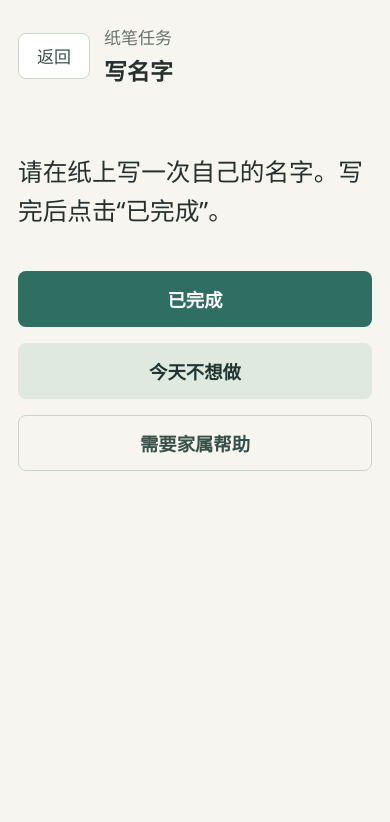
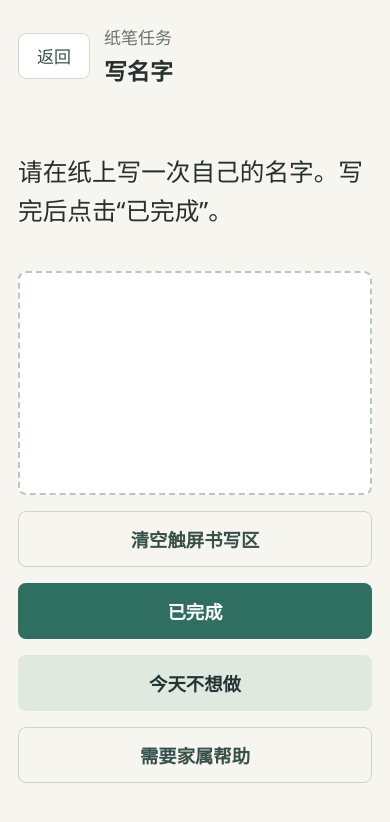
Before and after one commit to zouyu8377-coder/cognitive-training-assistant, a Vue app: page /writing in a window 390 px wide. Shown: the top 822 px of the page. Built offline with nearby package versions, Linux system fonts and the light colour scheme.

Commit message:
polish mobile UI and README

```diff
--- a/src/pages/NumberConnectPage.vue
+++ b/src/pages/NumberConnectPage.vue
@@ -38,11 +38,26 @@ const wrongClicks = ref(0);
 const startedAt = Date.now();
 const hint = ref('请先点击 1。');
 
+function shuffledPositions(count: number) {
+  const columns = count <= 5 ? 2 : count <= 10 ? 3 : 4;
+  const rows = Math.ceil(count / columns);
+  const positions = Array.from({ length: count }, (_, index) => {
+    const column = index % columns;
+    const row = Math.floor(index / columns);
+    return {
+      x: ((column + 0.5) / columns) * 86 + 7 + (Math.random() - 0.5) * 5,
+      y: ((row + 0.5) / rows) * 82 + 8 + (Math.random() - 0.5) * 5,
+    };
+  });
+  return positions.sort(() => Math.random() - 0.5);
+}
+
+const positions = shuffledPositions(level);
 const dots = ref<NumberDot[]>(
   Array.from({ length: level }, (_, index) => ({
     value: index + 1,
-    x: 10 + Math.random() * 72,
-    y: 8 + Math.random() * 76,
+    x: positions[index].x,
+    y: positions[index].y,
     completed: false,
   })),
 );
--- a/src/pages/WritingTaskPage.vue
+++ b/src/pages/WritingTaskPage.vue
@@ -3,6 +3,18 @@
     <ProgressHeader title="写名字" label="纸笔任务" />
     <section class="task stack">
       <p>请在纸上写一次自己的名字。写完后点击“已完成”。</p>
+      <div class="touch-box">
+        <canvas
+          ref="canvas"
+          width="620"
+          height="260"
+          @pointerdown="startDraw"
+          @pointermove="draw"
+          @pointerup="stopDraw"
+          @pointerleave="stopDraw"
+        ></canvas>
+      </div>
+      <AppButton tone="quiet" block @click="clearCanvas">清空触屏书写区</AppButton>
       <AppButton block @click="choose('completed')">已完成</AppButton>
       <AppButton tone="secondary" block @click="choose('skipped')">今天不想做</AppButton>
       <AppButton tone="quiet" block @click="choose('help_needed')">需要家属帮助</AppButton>
@@ -11,6 +23,7 @@
 </template>
 
 <script setup lang="ts">
+import { onMounted, ref } from 'vue';
 import { useRouter } from 'vue-router';
 import AppButton from '../components/AppButton.vue';
 import PageContainer from '../components/PageContainer.vue';
@@ -20,11 +33,60 @@ import type { TrainingSession } from '../types';
 
 const router = useRouter();
 const store = useTrainingStore();
+const canvas = ref<HTMLCanvasElement>();
+const drawing = ref(false);
+
+function context() {
+  const ctx = canvas.value?.getContext('2d');
+  if (!ctx) return undefined;
+  ctx.lineWidth = 5;
+  ctx.lineCap = 'round';
+  ctx.strokeStyle = '#26312f';
+  return ctx;
+}
+
+function point(event: PointerEvent) {
+  const rect = canvas.value?.getBoundingClientRect();
+  if (!rect) return { x: 0, y: 0 };
+  return {
+    x: ((event.clientX - rect.left) / rect.width) * (canvas.value?.width ?? 1),
+    y: ((event.clientY - rect.top) / rect.height) * (canvas.value?.height ?? 1),
+  };
+}
+
+function startDraw(event: PointerEvent) {
+  drawing.value = true;
+  const ctx = context();
+  const pos = point(event);
+  ctx?.beginPath();
+  ctx?.moveTo(pos.x, pos.y);
+}
+
+function draw(event: PointerEvent) {
+  if (!drawing.value) return;
+  const ctx = context();
+  const pos = point(event);
+  ctx?.lineTo(pos.x, pos.y);
+  ctx?.stroke();
+}
+
+function stopDraw() {
+  drawing.value = false;
+}
+
+function clearCanvas() {
+  const ctx = context();
+  if (canvas.value) ctx?.clearRect(0, 0, canvas.value.width, canvas.value.height);
+}
 
 function choose(status: TrainingSession['writingStatus']) {
   store.setWritingStatus(status);
   router.push(store.state.settings.includeSingingTask ? '/singing' : '/complete');
 }
+
+onMounted(() => {
+  clearCanvas();
+});
 </script>
 
 <style scoped>
@@ -36,4 +98,17 @@ p {
   font-size: 1.45rem;
   line-height: 1.6;
 }
+
+.touch-box {
+  border: 2px dashed #b8c8bf;
+  border-radius: 8px;
+  background: #ffffff;
+}
+
+canvas {
+  display: block;
+  width: 100%;
+  height: 220px;
+  touch-action: none;
+}
 </style>
```
Also changed, not shown: 2 other files (tests, documents, lock files or other folders).
